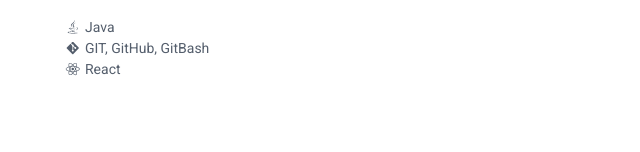
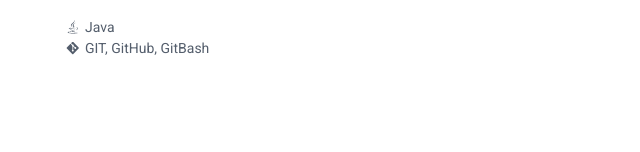
Before and after one commit to julianoborel/julianoborel.github.io, a plain HTML site: page index.html in a window 1280 px wide. Shown: the part 712-864 px from the top of the page, 188-828 px from the left. Drawn offline with Linux system fonts and the light colour scheme.

Commit message:
Update index.html

```diff
--- a/index.html
+++ b/index.html
@@ -115,9 +115,6 @@
 						<li>
 							<i class="fa-brands fa-git-alt"></i>  GIT, GitHub, GitBash
 						</li>
-						<li>
-							<i class="fa-brands fa-react"></i>  React
-						</li>
 					</ul>
 				</div>
 			</section>
```
